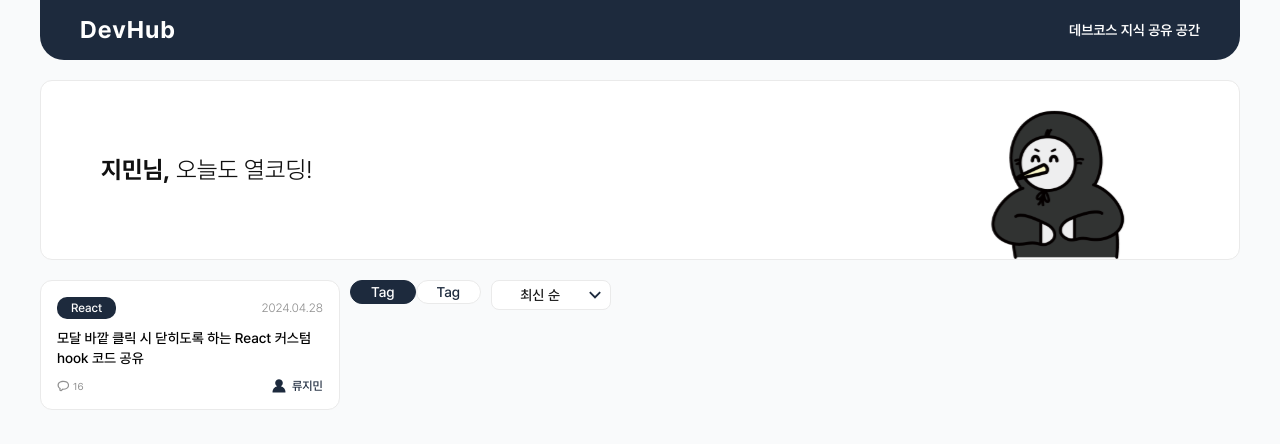
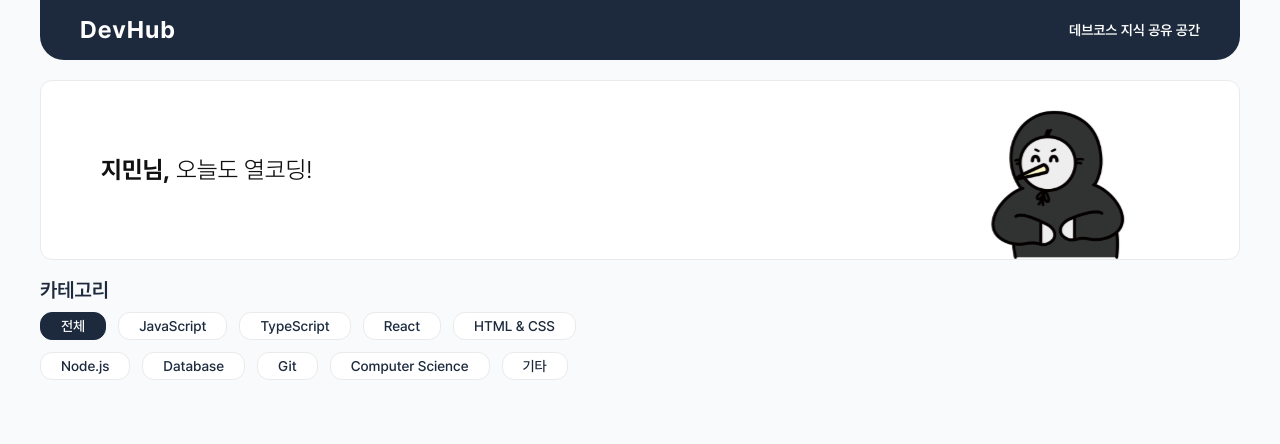
Before and after one commit to Team-DevHub/dev-hub-front, a React (Vite) app: page / in a window 1280 px wide. Shown: the top 444 px of the page. Built offline with nearby package versions, Linux system fonts and the light colour scheme.

Commit message:
[Style/#5]: 카테고리 컴포넌트

```diff
--- /dev/null
+++ b/src/components/common/Category.tsx
@@ -0,0 +1,45 @@
+import { categories } from "@/data/categories";
+import styled from "styled-components";
+import Tag from "./Tag";
+import { useState } from "react";
+
+function Category() {
+  const [selected, setSelected] = useState(categories[0].id);
+  return (
+    <Container>
+      <Title>카테고리</Title>
+      <TagContainer>
+        {categories.map((data) => (
+          <Tag
+            key={data.id}
+            content={data.name}
+            isClicked={selected === data.id}
+            onClick={() => setSelected(data.id)}
+          />
+        ))}
+      </TagContainer>
+    </Container>
+  );
+}
+
+export default Category;
+
+const Container = styled.div`
+  width: 600px;
+  display: flex;
+  flex-direction: column;
+  gap: 12px;
+`;
+
+const Title = styled.h2`
+  font-size: ${({ theme }) => theme.fontSize.xl};
+  color: ${({ theme }) => theme.color.key};
+  font-weight: 600;
+`;
+
+const TagContainer = styled.div`
+  width: 100%;
+  display: flex;
+  flex-wrap: wrap;
+  gap: 12px;
+`;
--- a/src/components/common/Tag.tsx
+++ b/src/components/common/Tag.tsx
@@ -1,28 +1,44 @@
 import styled from "styled-components";
 
 interface TagProps {
+  content: string;
   isClicked: boolean;
+  onClick: () => void;
 }
 
-function Tag({ isClicked }: TagProps) {
-  return <TagContainer $isClicked={isClicked}>Tag</TagContainer>;
+function Tag({ content, isClicked, onClick }: TagProps) {
+  return (
+    <TagContainer onClick={onClick} $isClicked={isClicked}>
+      {content}
+    </TagContainer>
+  );
 }
 
 export default Tag;
 
 const TagContainer = styled.span<{ $isClicked: boolean }>`
   display: inline-block;
-  padding: 4px 20px;
+  padding: 6px 20px;
   border-radius: 12px;
-  color: ${({ theme, $isClicked }) =>
-    $isClicked ? theme.color.textWhite : theme.color.key};
-  background-color: ${({ theme, $isClicked }) =>
-    $isClicked ? theme.color.key : theme.color.bgWhite};
-  border: 1px solid
-    ${({ theme, $isClicked }) =>
-      $isClicked ? theme.color.key : theme.color.borderGray};
+  transition: all 0.2s ease-in-out;
+  cursor: pointer;
+
   font-size: ${({ theme }) => theme.fontSize.base};
   font-weight: 500;
 
-  cursor: pointer;
+  ${({ theme, $isClicked }) => {
+    if ($isClicked) {
+      return {
+        color: theme.color.textWhite,
+        backgroundColor: theme.color.key,
+        border: `1px solid ${theme.color.key}`,
+      };
+    } else {
+      return {
+        color: theme.color.key,
+        backgroundColor: theme.color.bgWhite,
+        border: `1px solid ${theme.color.borderGray}`,
+      };
+    }
+  }}
 `;
--- /dev/null
+++ b/src/data/categories.ts
@@ -0,0 +1,17 @@
+export interface Category {
+  id: number;
+  name: string;
+}
+
+export const categories: Category[] = [
+  { id: 1, name: "전체" },
+  { id: 2, name: "JavaScript" },
+  { id: 3, name: "TypeScript" },
+  { id: 4, name: "React" },
+  { id: 5, name: "HTML & CSS" },
+  { id: 6, name: "Node.js" },
+  { id: 7, name: "Database" },
+  { id: 8, name: "Git" },
+  { id: 9, name: "Computer Science" },
+  { id: 10, name: "기타" },
+];
--- a/src/pages/HomePage.tsx
+++ b/src/pages/HomePage.tsx
@@ -1,22 +1,12 @@
 import Banner from "@/components/common/Banner";
-import PostItem from "@/components/common/PostItem";
-import Tag from "@/components/common/Tag";
-import Filter from "@/components/homePage/Filter";
+import Category from "@/components/common/Category";
 import styled from "styled-components";
 
 function HomePage() {
   return (
     <RootDiv>
       <Banner hasBackBtn={false} />
-
-      <TempWrapper>
-        <PostItem />
-        <div>
-          <Tag isClicked={true} />
-          <Tag isClicked={false} />
-        </div>
-        <Filter />
-      </TempWrapper>
+      <Category />
     </RootDiv>
   );
 }
@@ -25,10 +15,4 @@ export default HomePage;
 
 const RootDiv = styled.div`
   width: 100%;
-  height: 100%;
 `;
-
-const TempWrapper = styled.div`
-  display: flex;
-  gap: 10px;
-`;
```
Also changed, not shown: 1 other file (tests, documents, lock files or other folders).
